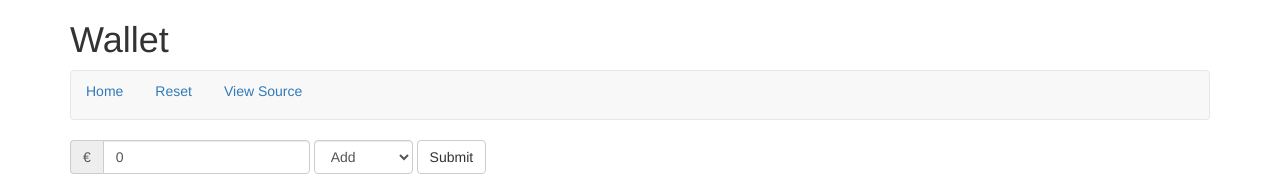
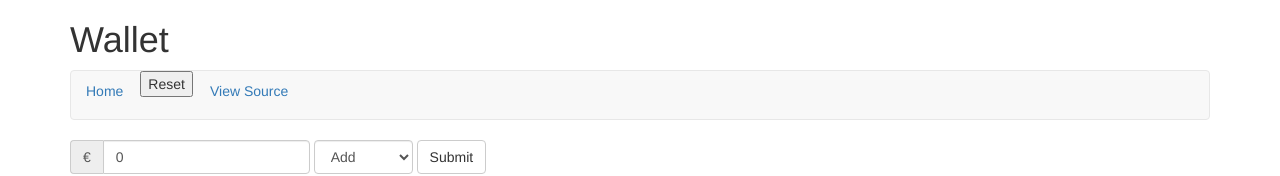
Before and after one commit to sonyalas/wallet, a plain HTML site: page index.html in a window 1280 px wide. Shown: the top 176 px of the page. Drawn offline with Linux system fonts and the light colour scheme.

Commit message:
Update index.html

```diff
--- a/index.html
+++ b/index.html
@@ -13,7 +13,7 @@
 		<nav class="navbar navbar-default">
 			<ul class="nav nav-pills">
 		      	<li><a href="#">Home</a></li>
-		      	<li><a href="#">Reset</a></li>
+		      	<li><button ng-click="resetWallet()">Reset</button></li>
 		      	<li><a href="https://github.com/sonyalas/wallet" target="_blank">View Source</a></li>
 			</ul>
 		</nav>
```
